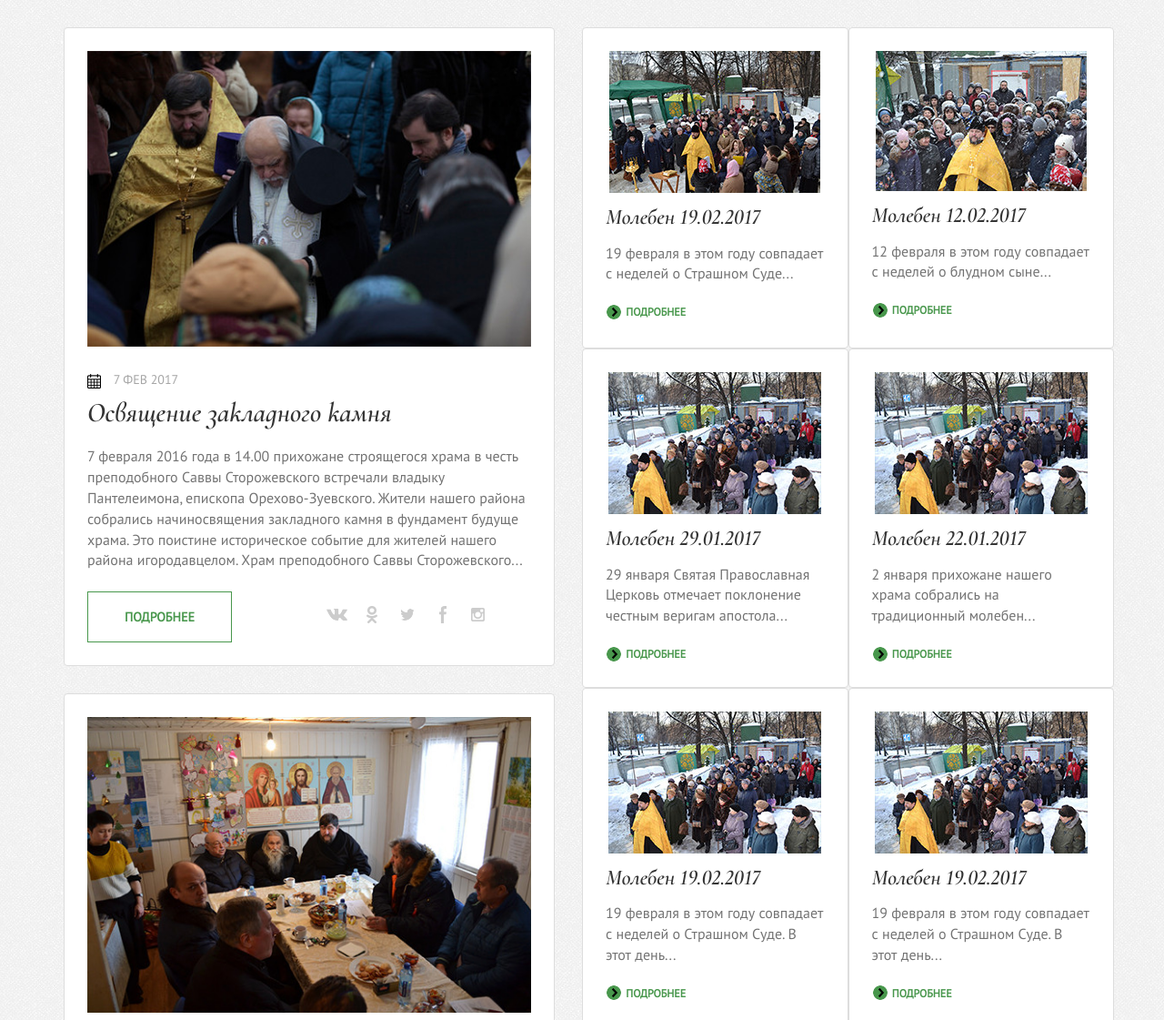
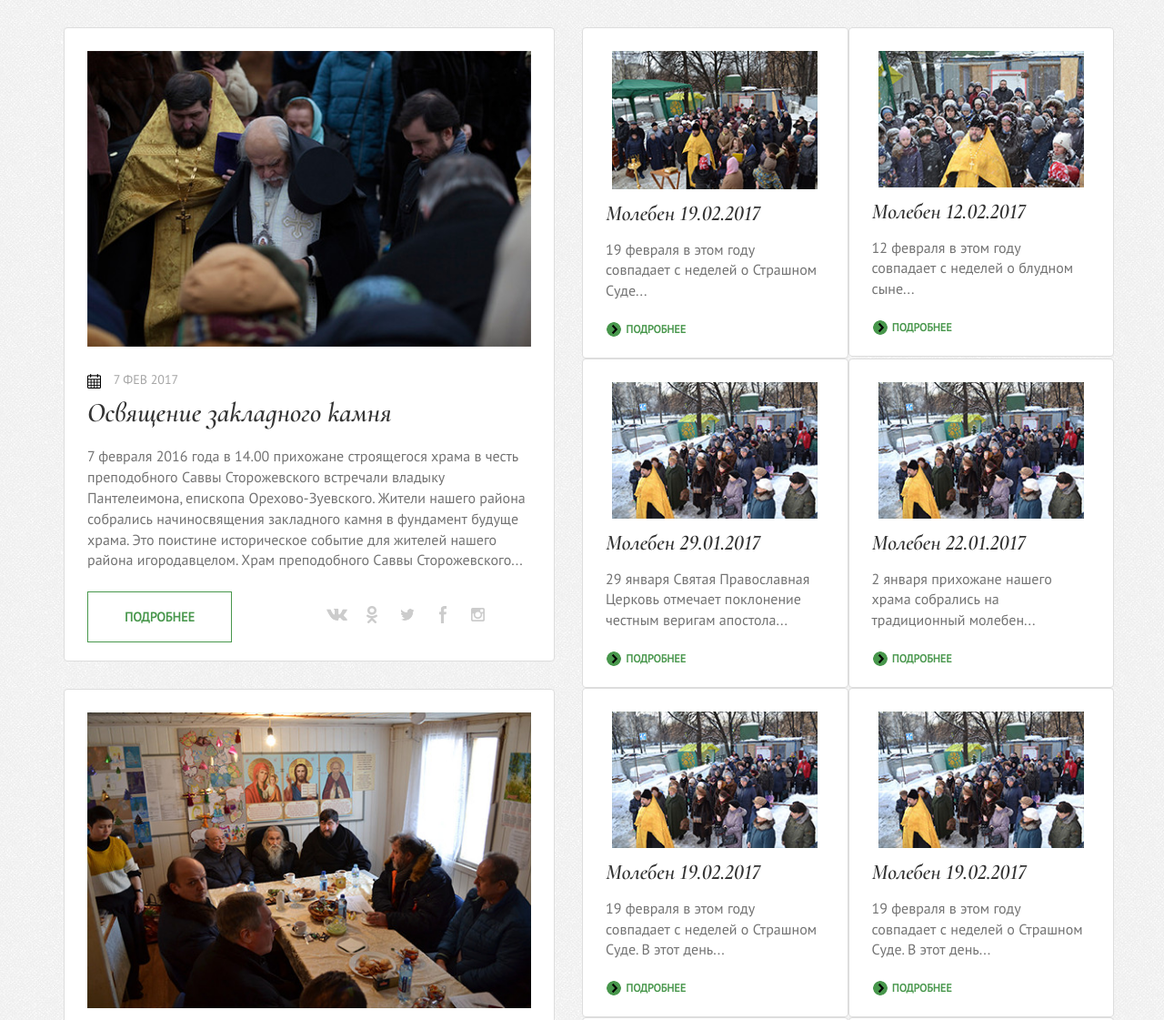
Before and after one commit to asyntrail/Savva, a plain HTML site: page index.html in a window 1280 px wide. Shown: the part 780-1901 px from the top of the page at 91% size. Drawn offline with Linux system fonts and the light colour scheme.

Commit message:
fix height

```diff
--- a/css/style.css
+++ b/css/style.css
@@ -140,7 +140,7 @@ font-family: 'PT Sans', Regular;
 }*/
 
 .thumbnail {
-    padding: 25px;
+    padding: 25px 25px 20px 25px;
     margin: 0px;
     min-height: 353px;
 }
@@ -169,6 +169,7 @@ font-family: 'PT Sans', Regular;
     font-size: 16px;
     color: #737373;
     margin-bottom: 20px;
+    padding-right: 5px;
 }
 
 .block1{
--- a/index.html
+++ b/index.html
@@ -166,7 +166,7 @@
             <div class="col-sm-6 col-md-6 post-block2">
               <!-- begin thumbnail -->
               <div class="thumbnail">
-                <img class="post-block2-img" src="img/image4.jpg" alt="Молебен 19.02.2017">
+                <img class="post-block2-img" src="img/image4.jpg" height="150" width="226" alt="Молебен 19.02.2017">
                 <!-- begin caption -->
                 <div class="caption">
                 <h3 class="post-title-block2">Молебен 19.02.2017</h3>
@@ -183,7 +183,7 @@
             <div class="col-sm-6 col-md-6 post-block2">
               <!-- begin thumbnail -->
               <div class="thumbnail">
-                <img class="post-block2-img" src="img/image5.jpg" alt="Молебен 12.02.2017">
+                <img class="post-block2-img" src="img/image5.jpg" height="150" width="226" alt="Молебен 12.02.2017">
                 <!-- begin caption -->
                 <div class="caption">
                 <h3 class="post-title-block2">Молебен 12.02.2017</h3>
@@ -204,7 +204,7 @@
             <div class="col-sm-6 col-md-6 post-block2">
               <!-- begin thumbnail -->
               <div class="thumbnail">
-                <img class="post-block2-img" src="img/image6.jpg" alt="Молебен 29.01.2017">
+                <img class="post-block2-img" src="img/image6.jpg" height="150" width="226" alt="Молебен 29.01.2017">
                 <!-- begin caption -->
                 <div class="caption">
                 <h3 class="post-title-block2">Молебен 29.01.2017</h3>
@@ -221,7 +221,7 @@
             <div class="col-sm-6 col-md-6 post-block2">
               <!-- begin thumbnail -->
               <div class="thumbnail">
-                <img class="post-block2-img" src="img/image6.jpg" alt="Молебен 12.02.2017">
+                <img class="post-block2-img" src="img/image6.jpg" height="150" width="226" alt="Молебен 12.02.2017">
                 <!-- begin caption -->
                 <div class="caption">
                 <h3 class="post-title-block2">Молебен 22.01.2017</h3>
@@ -242,7 +242,7 @@
             <div class="col-sm-6 col-md-6 post-block2">
               <!-- begin thumbnail -->
               <div class="thumbnail">
-                <img class="post-block2-img" src="img/image6.jpg" alt="Молебен 29.01.2017">
+                <img class="post-block2-img" src="img/image6.jpg" height="150" width="226" alt="Молебен 29.01.2017">
                 <!-- begin caption -->
                 <div class="caption">
                 <h3 class="post-title-block2">Молебен 19.02.2017</h3>
@@ -259,7 +259,7 @@
             <div class="col-sm-6 col-md-6 post-block2">
               <!-- begin thumbnail -->
               <div class="thumbnail">
-                <img class="post-block2-img" src="img/image6.jpg" alt="Молебен 12.02.2017">
+                <img class="post-block2-img" src="img/image6.jpg" height="150" width="226" alt="Молебен 12.02.2017">
                 <!-- begin caption -->
                 <div class="caption">
                 <h3 class="post-title-block2">Молебен 19.02.2017</h3>
@@ -280,7 +280,7 @@
             <div class="col-sm-6 col-md-6 post-block2">
               <!-- begin thumbnail -->
               <div class="thumbnail">
-                <img class="post-block2-img" src="img/image6.jpg" alt="Молебен 29.01.2017">
+                <img class="post-block2-img" src="img/image6.jpg" height="150" width="226" alt="Молебен 29.01.2017">
                 <!-- begin caption -->
                 <div class="caption">
                 <h3 class="post-title-block2">Молебен 19.02.2017</h3>
@@ -297,7 +297,7 @@
             <div class="col-sm-6 col-md-6 post-block2">
               <!-- begin thumbnail -->
               <div class="thumbnail">
-                <img class="post-block2-img" src="img/image6.jpg" alt="Молебен 12.02.2017">
+                <img class="post-block2-img" src="img/image6.jpg" height="150" width="226" alt="Молебен 12.02.2017">
                 <!-- begin caption -->
                 <div class="caption">
                 <h3 class="post-title-block2">Молебен 19.02.2017</h3>
```
